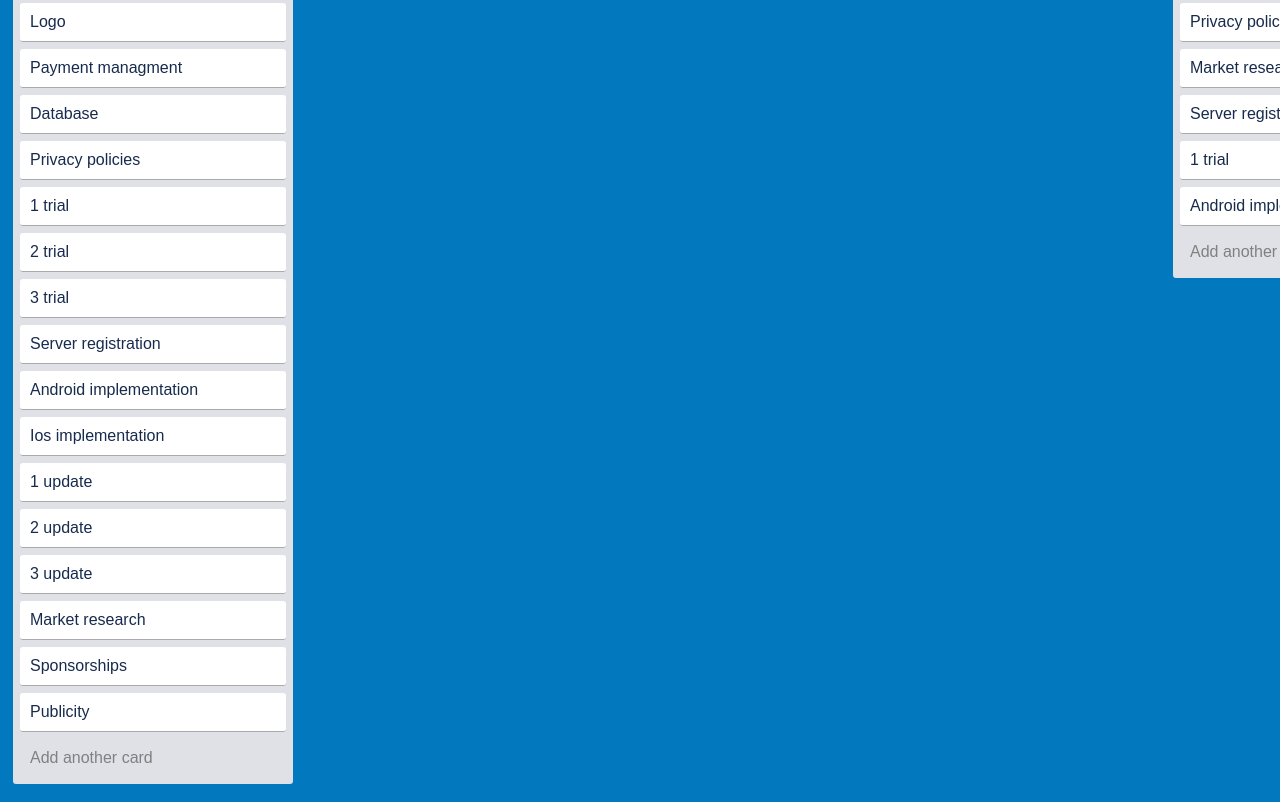
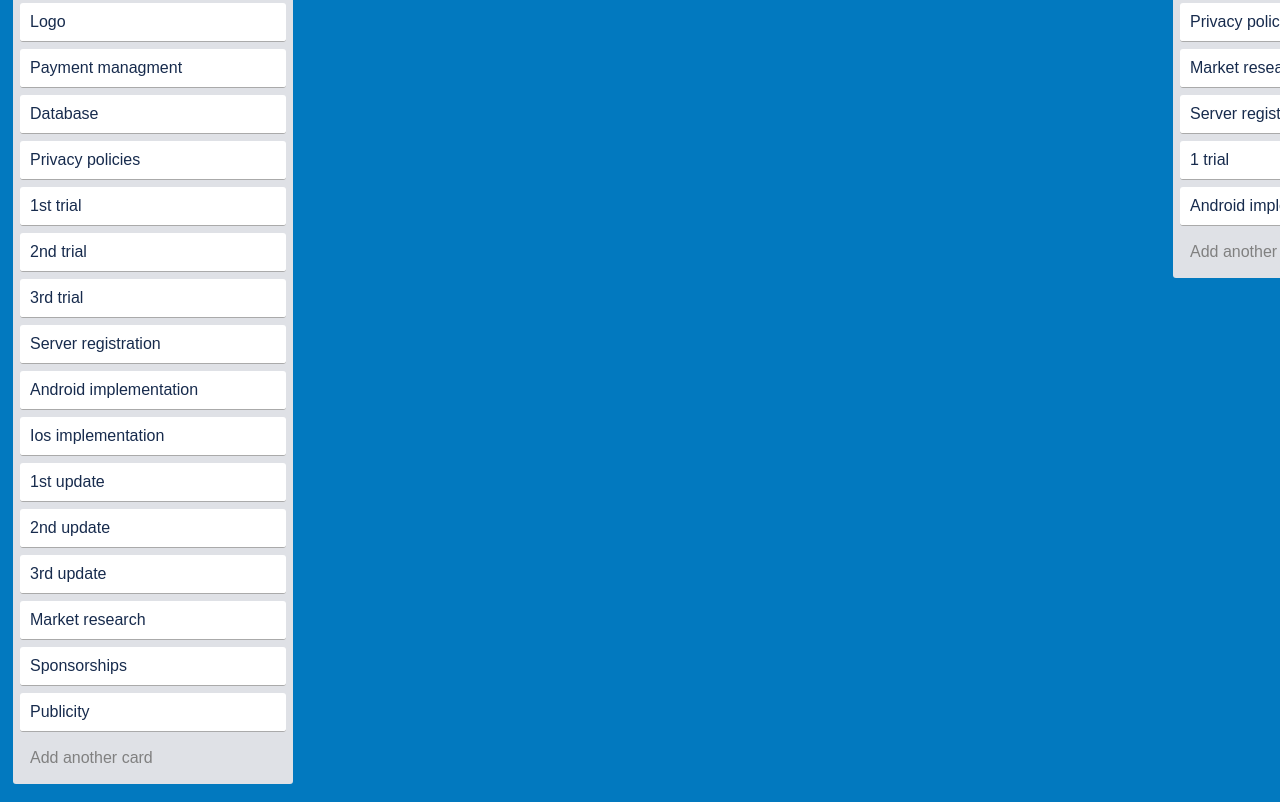
Before and after one commit to Jair130/csp-ps_ca3, a plain HTML site: page index.html in a window 1280 px wide. Shown: the part 389-1191 px from the top of the page. Drawn offline with nearby package versions, Linux system fonts and the light colour scheme.

Commit message:
final spelling mistakes

```diff
--- a/index.html
+++ b/index.html
@@ -23,15 +23,15 @@
   <div class="card removable editable" >Payment managment  </div>
   <div class="card removable editable" >Database </div>
   <div class="card removable editable" >Privacy policies</div>
-  <div class="card removable editable" >1 trial </div>
-  <div class="card removable editable" >2 trial </div>
-  <div class="card removable editable" >3 trial </div>
+  <div class="card removable editable" >1st trial </div>
+  <div class="card removable editable" >2nd trial </div>
+  <div class="card removable editable" >3rd trial </div>
   <div class="card removable editable" >Server registration </div>
   <div class="card removable editable" >Android implementation </div>
   <div class="card removable editable" >Ios implementation </div>
-  <div class="card removable editable" >1 update </div>
-  <div class="card removable editable" >2 update </div>
-  <div class="card removable editable" >3 update </div>
+  <div class="card removable editable" >1st update </div>
+  <div class="card removable editable" >2nd update </div>
+  <div class="card removable editable" >3rd update </div>
   <div class="card removable editable" >Market research </div>
   <div class="card removable editable" >Sponsorships   </div>
   <div class="card removable editable" >Publicity </div>
```
